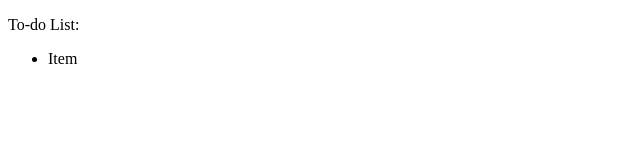
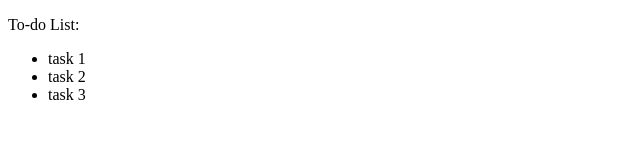
Before and after one commit to CallixteBailly/Todo, a React app: page / in a window 1280 px wide. Shown: the top 160 px of the page, without its empty margins (0-640 px from the left). Built offline with nearby package versions, Linux system fonts and the light colour scheme.

Commit message:
feat(props) Use the props to pass the data of each task to the TodoItem component

```diff
--- a/src/components/List.tsx
+++ b/src/components/List.tsx
@@ -1,9 +1,11 @@
 import Task from './Task';
 
-function List() {
+function List(props: { tasks: any[]; }) {
     return (
         <><p>To-do List:</p><ul>
-            <Task/>
+            {props.tasks.map((item: any, index: any) => (
+                <Task key={index} item={item} />
+            ))}
         </ul></>);
 }
 
--- a/src/components/Task.tsx
+++ b/src/components/Task.tsx
@@ -1,7 +1,7 @@
 import React from 'react';
 
-function Task() {
-    return (<li>Item</li>);
+function Task(props) {
+    return (<li>{props.item}</li>);
 }
 
 export default Task;
--- a/src/index.tsx
+++ b/src/index.tsx
@@ -1,4 +1,5 @@
 import * as ReactDOM from "react-dom";
 import List from "./components/List";
+const tasks = ['task 1', 'task 2', 'task 3'];
 
-ReactDOM.render(<List />, document.getElementById("root"));
+ReactDOM.render(<List tasks={tasks} />, document.getElementById("root"));
```
